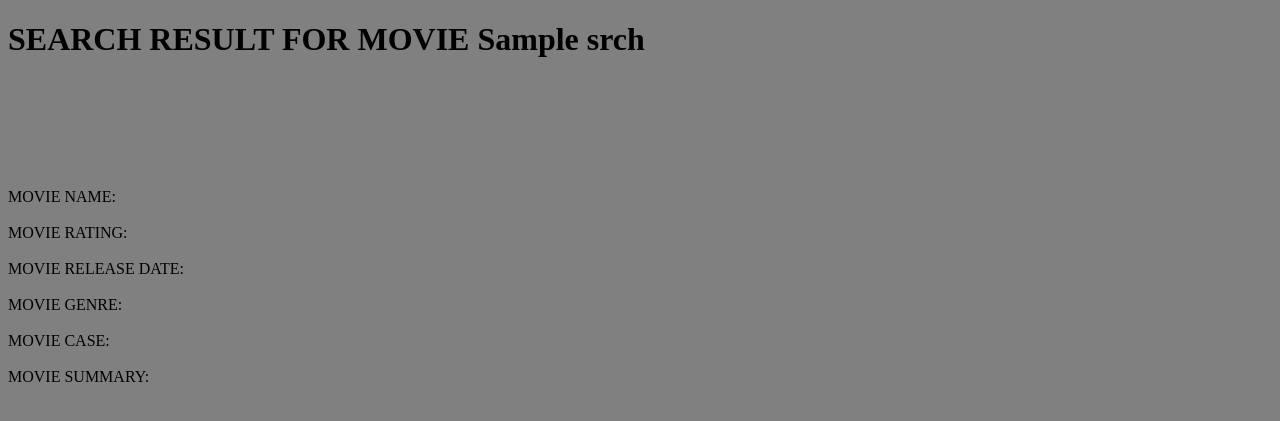
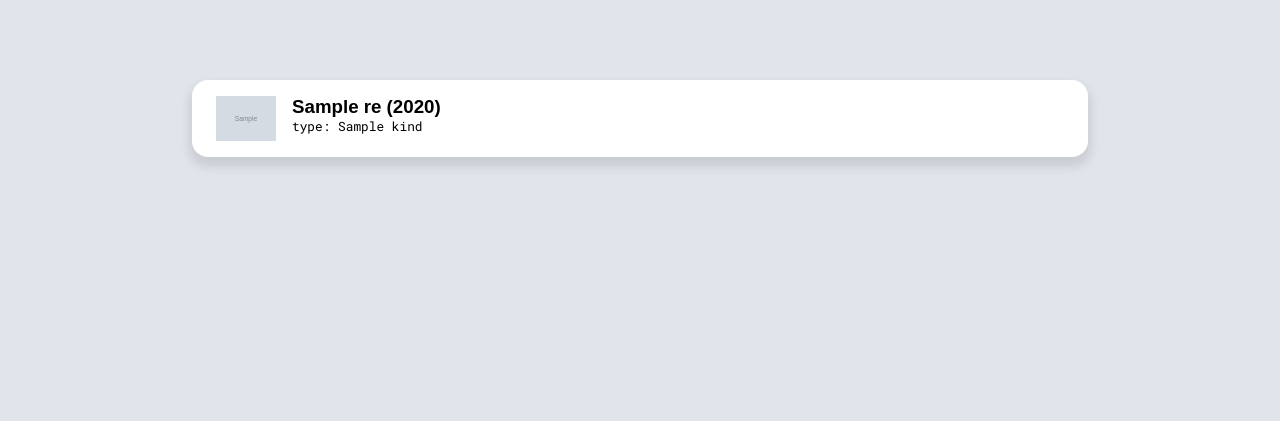
Before and after one commit to PacificPR/moviedb, a Flask app: template templates/search.html in a window 1280 px wide. Shown: the top 421 px of the page. Run offline with Flask 2, Linux system fonts and the light colour scheme; the template is opened without the code that fills it: most values are stand-ins (such as "Sample title", 1, 10 or a date in 2020); grey boxes marked "Sample" are stand-in pictures.

Commit message:
add new search page
the flask app uses the imdbpy library and fetches search results from
the internet.
Will have to make it query 's3' dataset

```diff
--- a/index.py
+++ b/index.py
@@ -18,5 +18,7 @@ def search():
     else:
         movies = ia.search_movie(query)
         mov = [dict(m) for m in movies]
-        results = {'results': mov}
-        return results;
+        # results = {'results': mov}
+        print(mov[0]['cover url'])
+
+    return render_template("search.html", results=mov)
--- a/static/css/custom.css
+++ b/static/css/custom.css
@@ -5,7 +5,7 @@ p {
     margin: 0;
 }
 
-h1{
+h1,h2,h3 {
     margin: 0;
 }
 
@@ -175,3 +175,36 @@ h1{
         font-size: 1.1rem;
     }
 }
+
+.results{
+    margin-top: 10vh;
+    width: 70%;
+    display: flex;
+    flex-direction: column;
+}
+
+.result-box{
+    background-color: white;
+    padding: 1rem 1.5rem;
+    margin-bottom: 0.8rem;
+    border-radius: 1rem;
+    box-shadow: 0 7px 10px 3px rgba(0,0,0,0.1);
+    display: flex;
+}
+
+.kind {
+    font-family: "Roboto Mono", mono;
+    font-size: 0.8rem;
+
+}
+
+.res-text{
+    margin-left: 1rem;
+}
+
+.res-poster{
+    display: inline-block;
+    min-width: 60px;
+    width: 5%;
+
+}
--- a/templates/search.html
+++ b/templates/search.html
@@ -1,18 +1,36 @@
 <!DOCTYPE html>
-    <head>
-        <meta charset="utf-8">
-        <title></title>
-      <!---  <link rel="stylesheet" href=""> -->
-    </head>
-    <body bgcolor="gray">
-        <h1> SEARCH RESULT FOR MOVIE {{srch}} </h1> <br><br><br><br><br> <br>
-        <label>MOVIE NAME:</label> <br><br>
-        <label>MOVIE RATING:</label><br><br>
-        <label>MOVIE RELEASE DATE:</label><br><br>
-        <label>MOVIE GENRE:</label><br><br>
-        <label>MOVIE CASE:</label><br><br>
-        <label>MOVIE SUMMARY:</label><br><br>
+<html lang="en" style="background-color:#e1e4eb">
+<head>
 
-        <script src="" async defer></script>
-    </body>
+  <meta charset="utf-8">
+  <title>Search Results</title>
+  <meta name="description" content="">
+  <meta name="author" content="">
+
+  <meta name="viewport" content="width=device-width, initial-scale=1">
+
+  <link href="//fonts.googleapis.com/css?family=Roboto:400,500,900" rel="stylesheet" type="text/css">
+  <link href="//fonts.googleapis.com/css?family=Roboto+Mono:400" rel="stylesheet" type="text/css">
+  <link href="https://fonts.googleapis.com/icon?family=Material+Icons" rel="stylesheet">
+
+  <link rel="stylesheet" href="{{url_for('static', filename="css/normalize.css")}}">
+  <link rel="stylesheet" href="{{url_for('static', filename="css/custom.css")}}">
+
+</head>
+<body>
+  <div class="container">
+    <div class=results>
+      {% for res in results %}
+      <div class=result-box>
+        <img src="{{ res['cover url'] }}" class=res-poster>
+        <div class="res-text">
+          <h3 class=res-title>{{res['title']}} ({{res['year']}})</h3>
+          <p class="kind">type: {{res['kind']}}</p>
+        </div>
+      </div>
+      {% endfor %}
+    </div>
+  </div>
+
+</body>
 </html>
```
